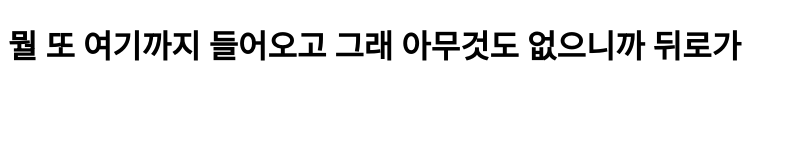
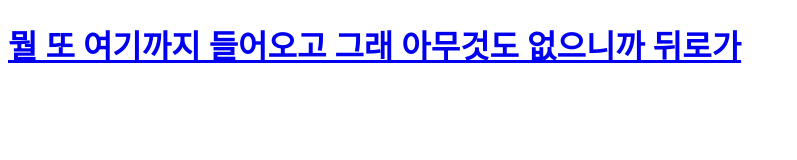
Before and after one commit to bcfhlttu/HYODO, a plain HTML site: page index.html in a window 1280 px wide. Shown: the whole page, without its empty margins (0-797 px from the left). Drawn offline with Linux system fonts and the light colour scheme.

Commit message:
Add files via upload

```diff
--- a/index.html
+++ b/index.html
@@ -6,6 +6,6 @@
 </head>
 
 <body>
-<h1>뭘 또 여기까지 들어오고 그래 아무것도 없으니까 뒤로가</h1>
+<h1><a href="1.html">뭘 또 여기까지 들어오고 그래 아무것도 없으니까 뒤로가</a></h1>
 </body>
 </html>
```
